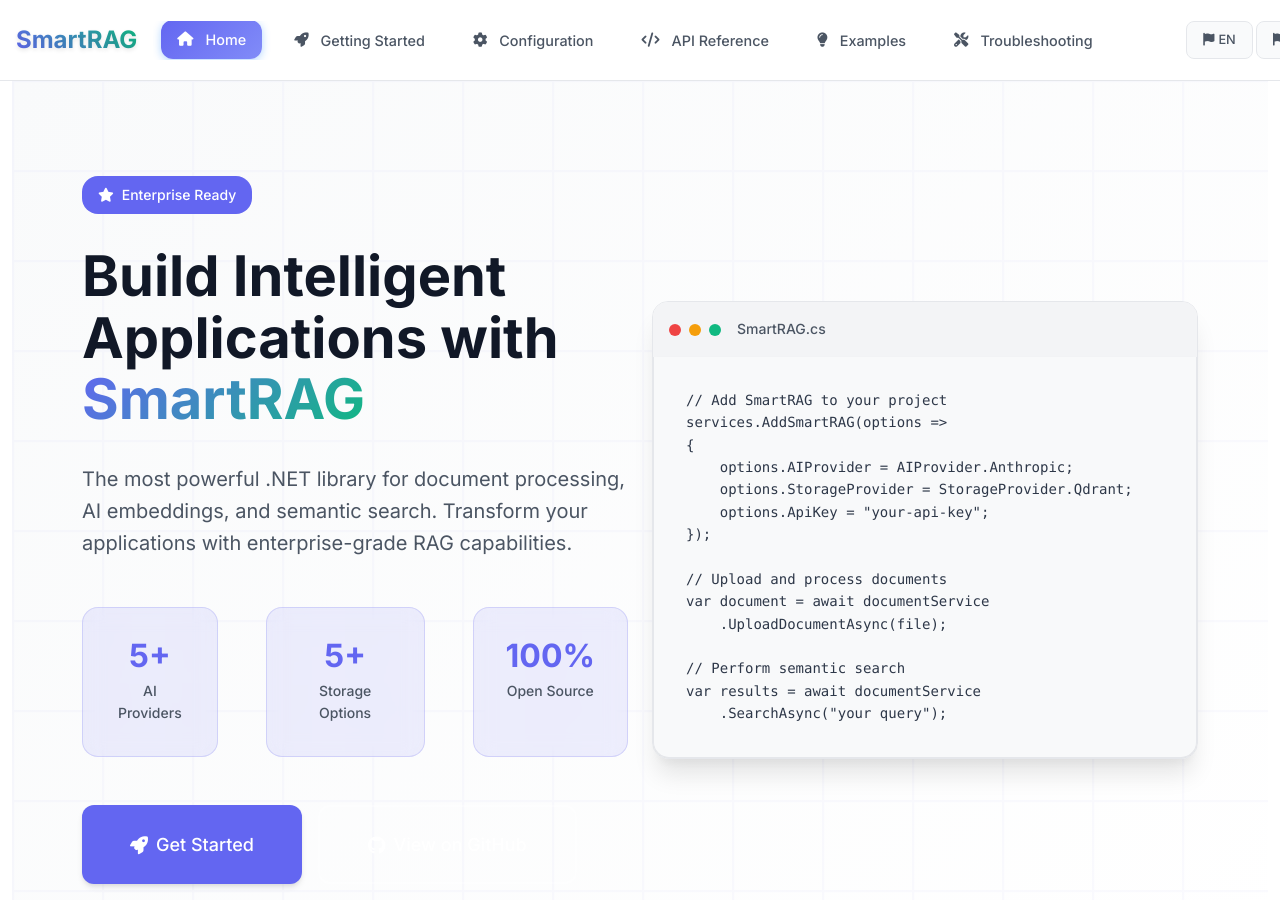
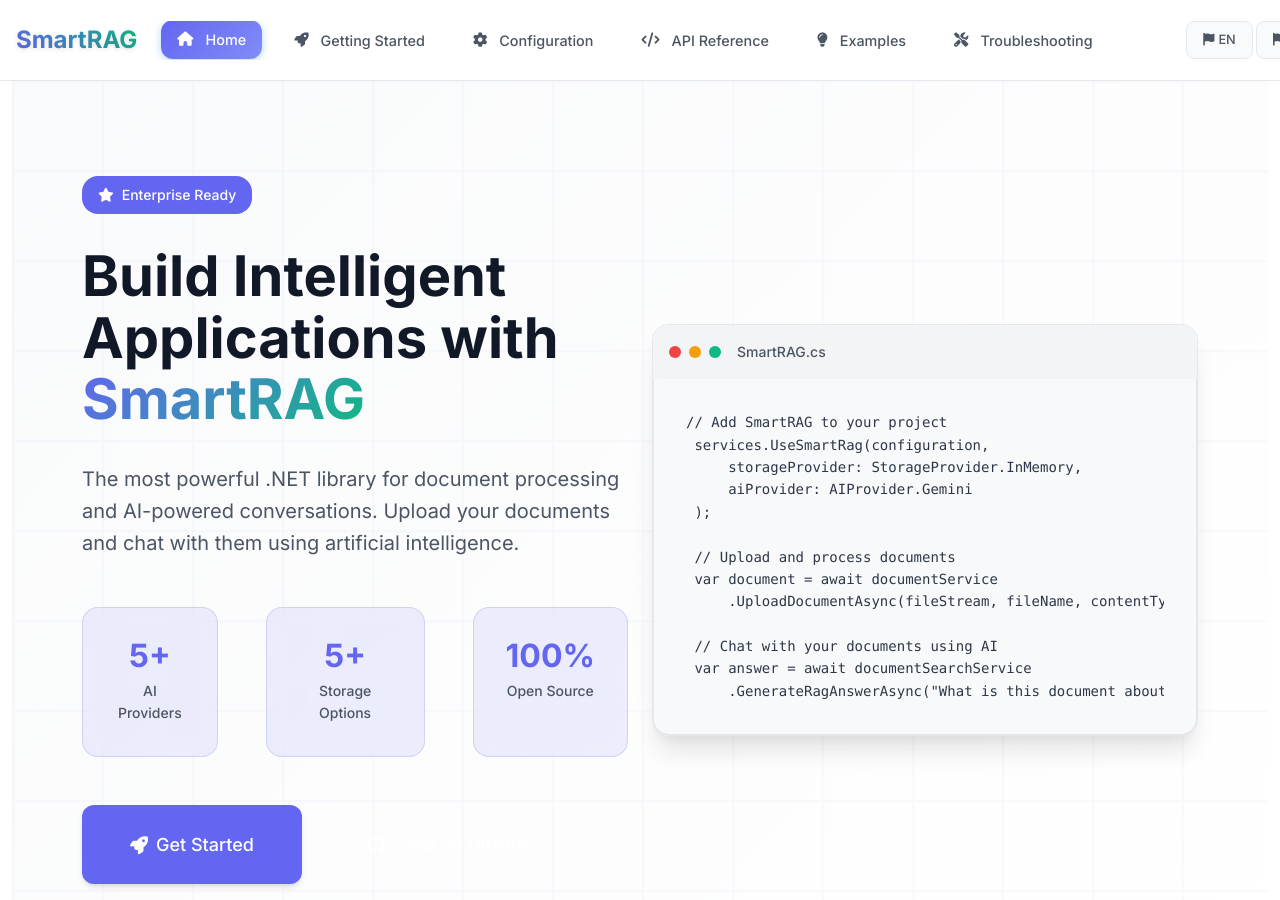
Before and after one commit to byerlikaya/SmartRAG, a Jekyll site: the page built from docs/en/index.md, in a window 1280 px wide and 900 px high. Built offline with Jekyll 4.4.1, drawn with Linux system fonts in a browser that asks for light colours; some of the changed text lies outside the part shown.

Commit message:
docs: Update all language pages with correct SmartRAG usage examples\n\n- Fix incorrect AddSmartRAG method calls (ApiKey parameter doesn't exist)\n- Update to use correct UseSmartRag and AddSmartRag methods\n- Correct UploadDocumentAsync method signature\n- Focus examples on document upload and AI-powered conversations\n- Update hero descriptions to emphasize AI chat with documents\n- Fix code examples across EN, TR, DE, RU language pages\n- Align documentation with actual project code structure

```diff
--- a/docs/en/index.md
+++ b/docs/en/index.md
@@ -21,10 +21,10 @@ hide_title: true
                         Build Intelligent Applications with
                         <span class="text-gradient">SmartRAG</span>
                     </h1>
-                    <p class="hero-description">
-                        The most powerful .NET library for document processing, AI embeddings, and semantic search.
-                        Transform your applications with enterprise-grade RAG capabilities.
-                    </p>
+                                         <p class="hero-description">
+                         The most powerful .NET library for document processing and AI-powered conversations.
+                         Upload your documents and chat with them using artificial intelligence.
+                     </p>
                     <div class="hero-stats">
                         <div class="stat-item">
                             <div class="stat-number">5+</div>
@@ -62,23 +62,21 @@ hide_title: true
                             </div>
                             <div class="code-title">SmartRAG.cs</div>
                         </div>
-                        <div class="code-content">
-                            <pre><code class="language-csharp">// Add SmartRAG to your project
-services.AddSmartRAG(options =>
-{
-    options.AIProvider = AIProvider.Anthropic;
-    options.StorageProvider = StorageProvider.Qdrant;
-    options.ApiKey = "your-api-key";
-});
+                                                 <div class="code-content">
+                             <pre><code class="language-csharp">// Add SmartRAG to your project
+ services.UseSmartRag(configuration,
+     storageProvider: StorageProvider.InMemory,
+     aiProvider: AIProvider.Gemini
+ );
 
-// Upload and process documents
-var document = await documentService
-    .UploadDocumentAsync(file);
+ // Upload and process documents
+ var document = await documentService
+     .UploadDocumentAsync(fileStream, fileName, contentType, "user123");
 
-// Perform semantic search
-var results = await documentService
-    .SearchAsync("your query");</code></pre>
-                        </div>
+ // Chat with your documents using AI
+ var answer = await documentSearchService
+     .GenerateRagAnswerAsync("What is this document about?", maxResults: 5);</code></pre>
+                         </div>
                     </div>
                 </div>
             </div>
@@ -91,9 +89,9 @@ var results = await documentService
     <div class="container">
         <div class="section-header text-center">
             <h2 class="section-title">Get Started in Minutes</h2>
-            <p class="section-description">
-                Follow these simple steps to integrate SmartRAG into your .NET application
-            </p>
+                                 <p class="section-description">
+                         Follow these simple steps to upload documents and chat with them using AI
+                     </p>
         </div>
 
         <div class="row g-4 mb-5">
@@ -101,24 +99,24 @@ var results = await documentService
                 <div class="steps">
                     <div class="step">
                         <div class="step-number">1</div>
-                        <div class="step-content">
-                            <h4>Install Package</h4>
-                            <p>Add SmartRAG NuGet package to your project</p>
-                        </div>
-                    </div>
-                    <div class="step">
-                        <div class="step-number">2</div>
-                        <div class="step-content">
-                            <h4>Configure Services</h4>
-                            <p>Set up AI and storage providers in your startup</p>
-                        </div>
-                    </div>
-                    <div class="step">
-                        <div class="step-number">3</div>
-                        <div class="step-content">
-                            <h4>Start Building</h4>
-                            <p>Upload documents and perform semantic search</p>
-                        </div>
+                                                 <div class="step-content">
+                             <h4>Install Package</h4>
+                             <p>Add SmartRAG NuGet package to your project</p>
+                         </div>
+                     </div>
+                     <div class="step">
+                         <div class="step-number">2</div>
+                         <div class="step-content">
+                             <h4>Configure Services</h4>
+                             <p>Set up AI and storage providers in your startup</p>
+                         </div>
+                     </div>
+                     <div class="step">
+                         <div class="step-number">3</div>
+                         <div class="step-content">
+                             <h4>Start Building</h4>
+                             <p>Upload documents and chat with them using AI</p>
+                         </div>
                     </div>
                 </div>
             </div>
@@ -129,33 +127,42 @@ var results = await documentService
                         <button class="code-tab" data-tab="usage">Usage</button>
                         <button class="code-tab" data-tab="search">Search</button>
                     </div>
-                    <div class="code-panel active" id="setup">
-                        <pre><code class="language-csharp">// Program.cs
-services.AddSmartRAG(options =>
-{
-    options.AIProvider = AIProvider.Anthropic;
-    options.StorageProvider = StorageProvider.Qdrant;
-    options.ApiKey = "your-api-key";
-});</code></pre>
-                    </div>
-                    <div class="code-panel" id="usage">
-                        <pre><code class="language-csharp">// Upload document
-var document = await documentService
-    .UploadDocumentAsync(file);
+                                         <div class="code-panel active" id="setup">
+                         <pre><code class="language-csharp">// Program.cs
+ services.UseSmartRag(configuration,
+     storageProvider: StorageProvider.InMemory,
+     aiProvider: AIProvider.Gemini
+ );
 
-// Process and index
-await documentService.ProcessAsync(document);</code></pre>
-                    </div>
-                    <div class="code-panel" id="search">
-                        <pre><code class="language-csharp">// Perform search
-var results = await documentService
-    .SearchAsync("your query", maxResults: 5);
+ // Or with custom options
+ services.AddSmartRag(configuration, options =>
+ {
+     options.AIProvider = AIProvider.Anthropic;
+     options.StorageProvider = StorageProvider.Qdrant;
+     options.MaxChunkSize = 1000;
+     options.ChunkOverlap = 200;
+ });</code></pre>
+                     </div>
+                     <div class="code-panel" id="usage">
+                         <pre><code class="language-csharp">// Upload and process document
+ var document = await documentService
+     .UploadDocumentAsync(fileStream, fileName, contentType, "user123");
 
-foreach (var result in results)
-{
-    Console.WriteLine(result.Content);
-}</code></pre>
-                    </div>
+ // Document is automatically processed, chunked, and indexed
+ // Ready for AI-powered conversations</code></pre>
+                     </div>
+                     <div class="code-panel" id="search">
+                         <pre><code class="language-csharp">// Ask questions about your documents
+ var ragResponse = await documentSearchService
+     .GenerateRagAnswerAsync("What are the main topics discussed?", maxResults: 5);
+
+ // Get AI-generated answer based on document content
+ Console.WriteLine(ragResponse.Answer);
+
+ // Or search for specific information
+ var results = await documentSearchService
+     .SearchDocumentsAsync("machine learning algorithms", maxResults: 3);</code></pre>
+                     </div>
                 </div>
             </div>
         </div>
@@ -300,7 +307,7 @@ foreach (var result in results)
     <div class="container">
         <div class="cta-content text-center">
             <h2>Ready to Build Something Amazing?</h2>
-            <p>Join thousands of developers using SmartRAG to build intelligent applications</p>
+                         <p>Join thousands of developers using SmartRAG to chat with their documents using AI</p>
             <div class="cta-buttons">
                 <a href="{{ site.baseurl }}/en/getting-started" class="btn btn-primary btn-lg">
                     <i class="fas fa-rocket"></i>
```
Also changed, not shown: docs/de/index.md (+8 -10 lines), docs/ru/index.md (+8 -10 lines), docs/tr/index.md (+36 -29 lines).
